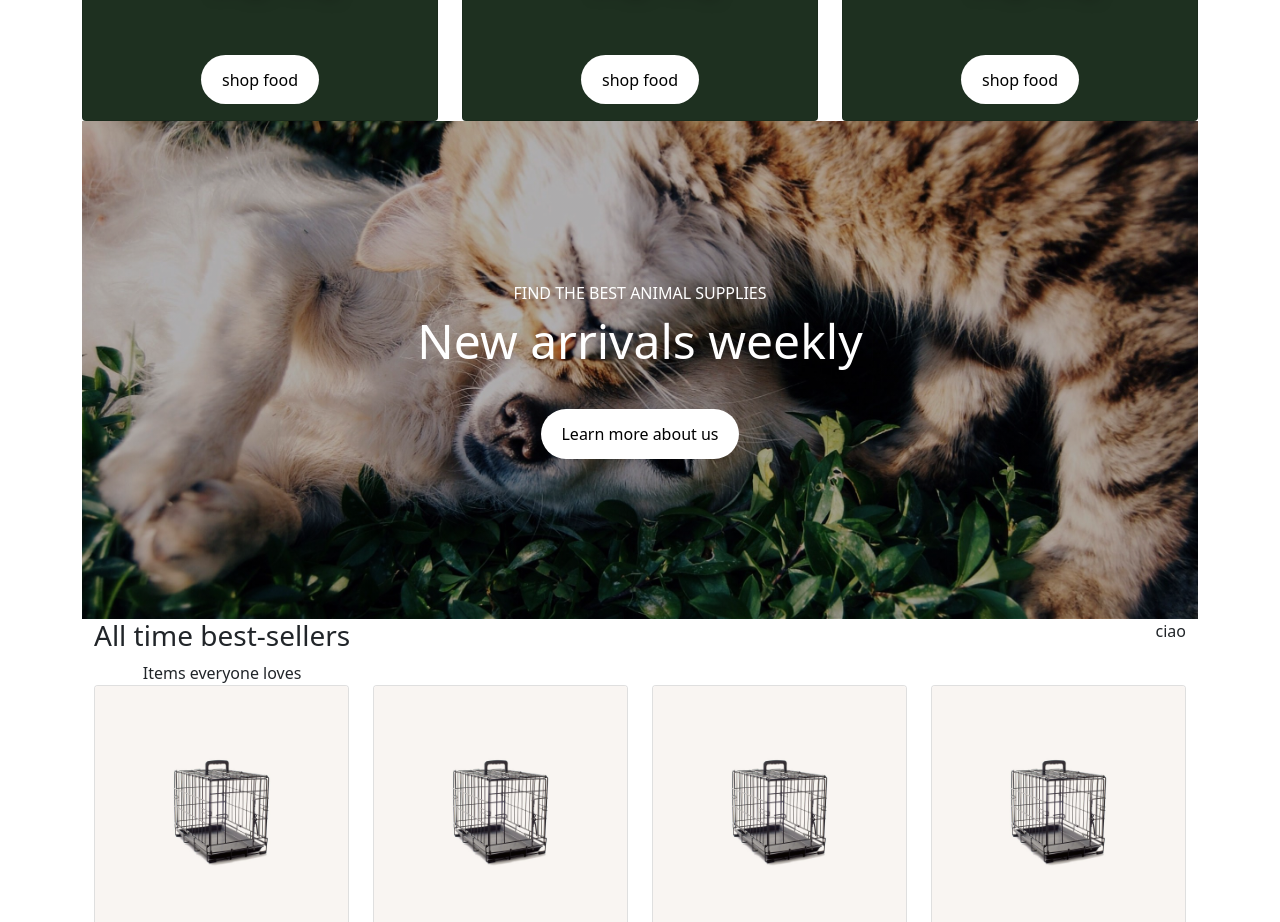
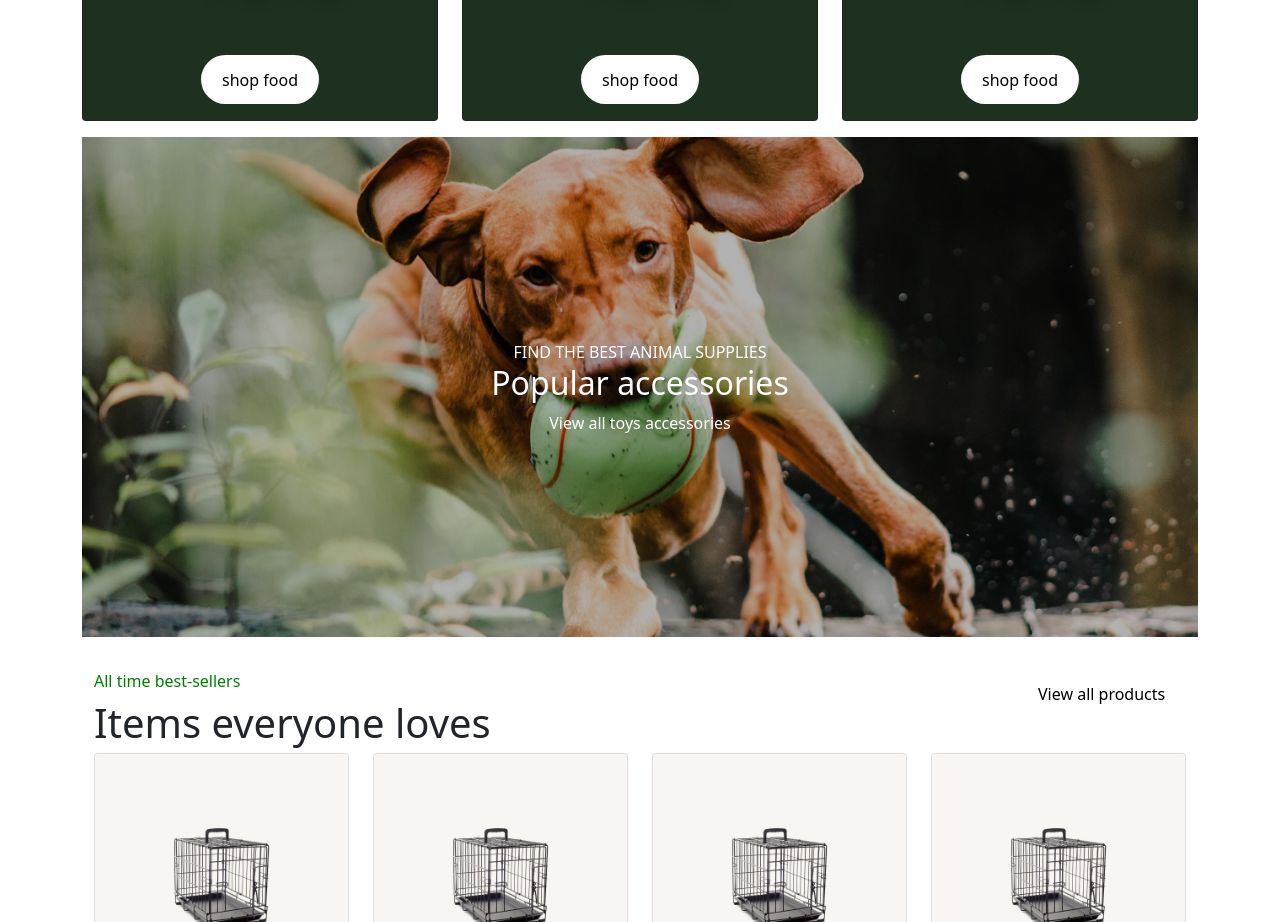
Before and after one commit to erkrabbo/proj-html-vuejs, a Vue app: page / in a window 1280 px wide. Shown: the part 1878-2800 px from the top of the page. Built offline with nearby package versions, Linux system fonts and the light colour scheme; a web font is replaced by a local one.

Commit message:
aggiustamenti grafica

```diff
--- a/src/components/PetBanner.vue
+++ b/src/components/PetBanner.vue
@@ -1,10 +1,12 @@
 <template>
-  <div class="text-center">
-    <span>FIND THE BEST ANIMAL SUPPLIES</span>
-    <h2>Popular accessories</h2>
-    <button>
-      View all toys accessories
-    </button>
+  <div class="banner">
+    <div class="m-auto">
+      <span>FIND THE BEST ANIMAL SUPPLIES</span>
+      <h2>Popular accessories</h2>
+      <button>
+        View all toys accessories
+      </button>
+    </div>
   </div>
 </template>
 
@@ -15,10 +17,21 @@ export default {
 </script>
 
 <style scoped lang="scss">
-  div{
-    background: url('../assets/img/banner-8-2x.jpg');
+  .banner{
+    background: linear-gradient(rgba(0,0,0,.3), rgba(0,0,0,.3)),
+    url('../assets/img/banner-8-2x.jpg');
     background-position: left;
     background-size: cover;
     flex-grow: 1;
+    display: flex;
+    justify-content: center;
+    align-items: center;
+    color: white;
+  }
+  .big{
+    min-height: 500px;
+  }
+  .small{
+    min-height: 300px;
   }
 </style>
--- a/src/components/PetBestSellers.vue
+++ b/src/components/PetBestSellers.vue
@@ -1,18 +1,16 @@
 <template>
-  <section>
+  <section class="py-3">
     <div class="container">
       <div class="row justify-content-between">
         <div class="col-auto">
-          <h3>All time best-sellers</h3>
-          <span>Items everyone loves</span>
+          <p class="green text-start m-0">All time best-sellers</p>
+          <span class="fs-1">Items everyone loves</span>
         </div>
         <div class="col-auto">
-          <button>
-            ciao
-          </button>
+          <pet-button data-class="button-white" data-content="View all products" />
         </div>
       </div>
-      <div class="row row-cols-4">
+      <div class="row row-cols-1 row-cols-md-2 row-cols-lg-4">
         <div class="col">
           <div class="card">
             <img :src="require('../assets/img/product-21.jpg')" alt="" class="card-img-top">
@@ -55,11 +53,15 @@
 </template>
 
 <script>
+import PetButton from './PetButton.vue'
 export default {
+  components: { PetButton },
   name: 'PetBestSellers'
 }
 </script>
 
-<style>
-
+<style scoped lang="scss">
+  .green{
+    color: green;
+  }
 </style>
--- a/src/components/PetBlog.vue
+++ b/src/components/PetBlog.vue
@@ -3,7 +3,7 @@
     <div class="container">
       <h2>Get the best tips&tricks</h2>
       <span>Recent article</span>
-      <div class="row row-cols-4">
+      <div class="row row-cols-1 row-cols-md-2 row-cols-lg-4">
         <div class="col">
           <img :src="require('../assets/img/blog-1.jpg')" alt="" class="card-img-top">
           <p>How to 'loose leash walk' your dog</p>
--- a/src/components/PetJumboOffer.vue
+++ b/src/components/PetJumboOffer.vue
@@ -1,8 +1,8 @@
 <template>
   <section class="jumbo-offer-sticky">
     <div class="container">
-      <div class="row">
-        <div class="col-12 col-sm-auto order-1 order-sm-0 text-center">
+      <div class="row justify-content-center">
+        <div class="col-12 col-sm-4 order-1 order-sm-0 text-center">
           <img class="img-fluid" src="../assets/img/food-transparent-5-200x112.png" alt="">
         </div>
         <div class="col d-flex align-items-center">
--- a/src/components/PetNewProductsArrival.vue
+++ b/src/components/PetNewProductsArrival.vue
@@ -3,7 +3,7 @@
     <h2>New products arrival</h2>
     <span>latest products</span>
     <div class="container">
-      <div class="row row-cols-3">
+      <div class="row row-cols-1 row-cols-md-3">
         <div class="col">
           <div class="card">
             <img :src="require('../assets/img/product-8.jpg')" alt="" class="card-img-top">
--- a/src/components/PetShopPreview.vue
+++ b/src/components/PetShopPreview.vue
@@ -3,7 +3,7 @@
     <h2>Browse by category</h2>
     <p class="intro">Lorem ipsum dolor sit, amet consectetur adipisicing elit. Iure ex iste dolore eum aut possimus sit facilis?</p>
     <b-container>
-      <b-row cols="4">
+      <b-row cols="1" cols-md="2" cols-lg="4">
         <b-col v-for="(cat, index) in shopCategories" :key="index">
           <b-card
             :img-src="require('../assets/img/' + cat.img)"
@@ -21,19 +21,22 @@
           <pet-food-cat-card :data-food-cat="foodCat" />
         </b-col>
       </b-row>
-      <div class="hero">
+      <section class="py-3">
+        <pet-banner class="big"/>
+      </section>
+      <!-- <div class="hero">
           <span>FIND THE BEST ANIMAL SUPPLIES</span>
           <p>New arrivals weekly</p>
           <pet-button data-content="Learn more about us" data-class="button-white"/>
-      </div>
+      </div> -->
       <pet-best-sellers />
       <pet-users-testimonials class="pb-5" />
       <pet-newsletter />
       <pet-blog />
     </b-container>
     <section class="d-flex">
-      <pet-banner/>
-      <pet-banner/>
+      <pet-banner class="small"/>
+      <pet-banner class="small"/>
     </section>
     <b-container>
       <pet-new-products-arrival/>
@@ -43,7 +46,7 @@
 
 <script>
 import { shopCategories, foodCategories } from './store'
-import PetButton from './PetButton.vue'
+// import PetButton from './PetButton.vue'
 import PetFoodCatCard from './PetFoodCatCard.vue'
 import PetBestSellers from './PetBestSellers.vue'
 import PetUsersTestimonials from './PetUsersTestimonials.vue'
@@ -55,7 +58,7 @@ import PetNewProductsArrival from './PetNewProductsArrival.vue'
 export default {
   name: 'PetShopPreview',
   components: {
-    PetButton,
+    // PetButton,
     PetFoodCatCard,
     PetBestSellers,
     PetUsersTestimonials,
```
